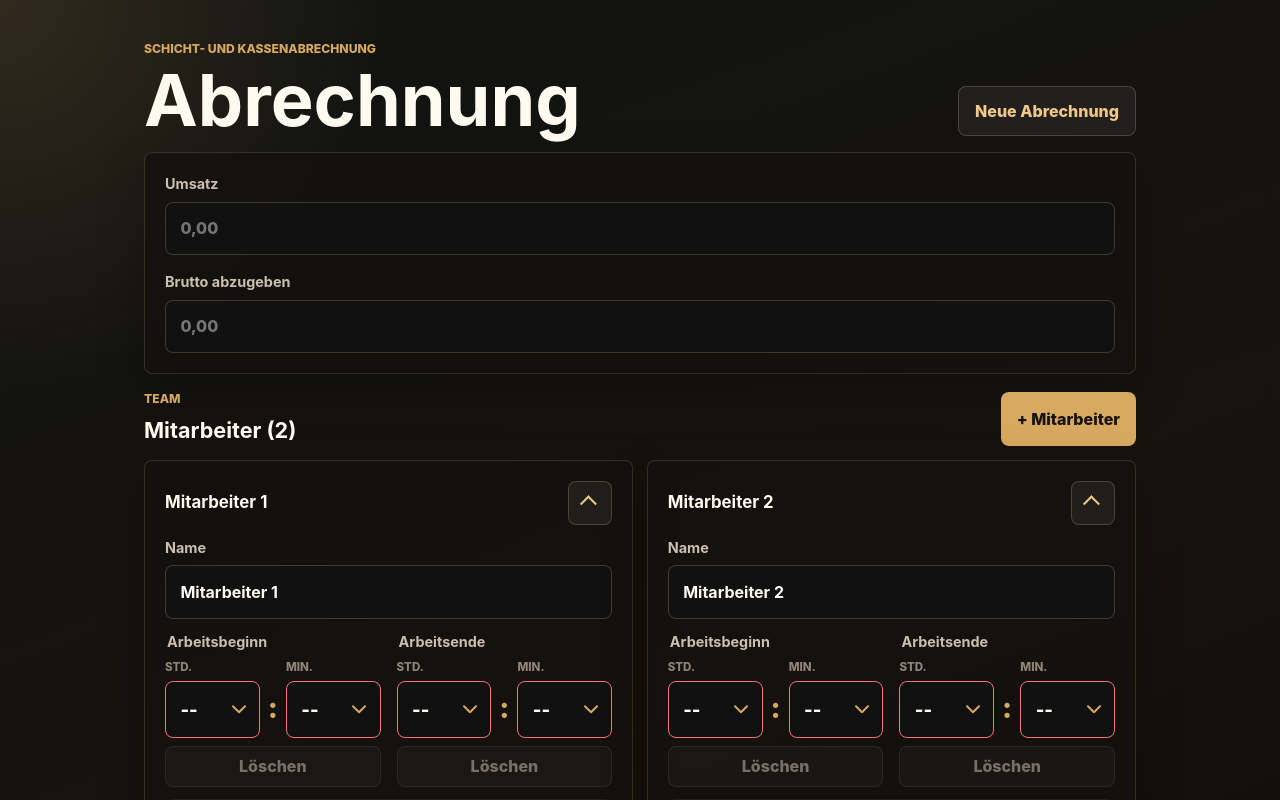
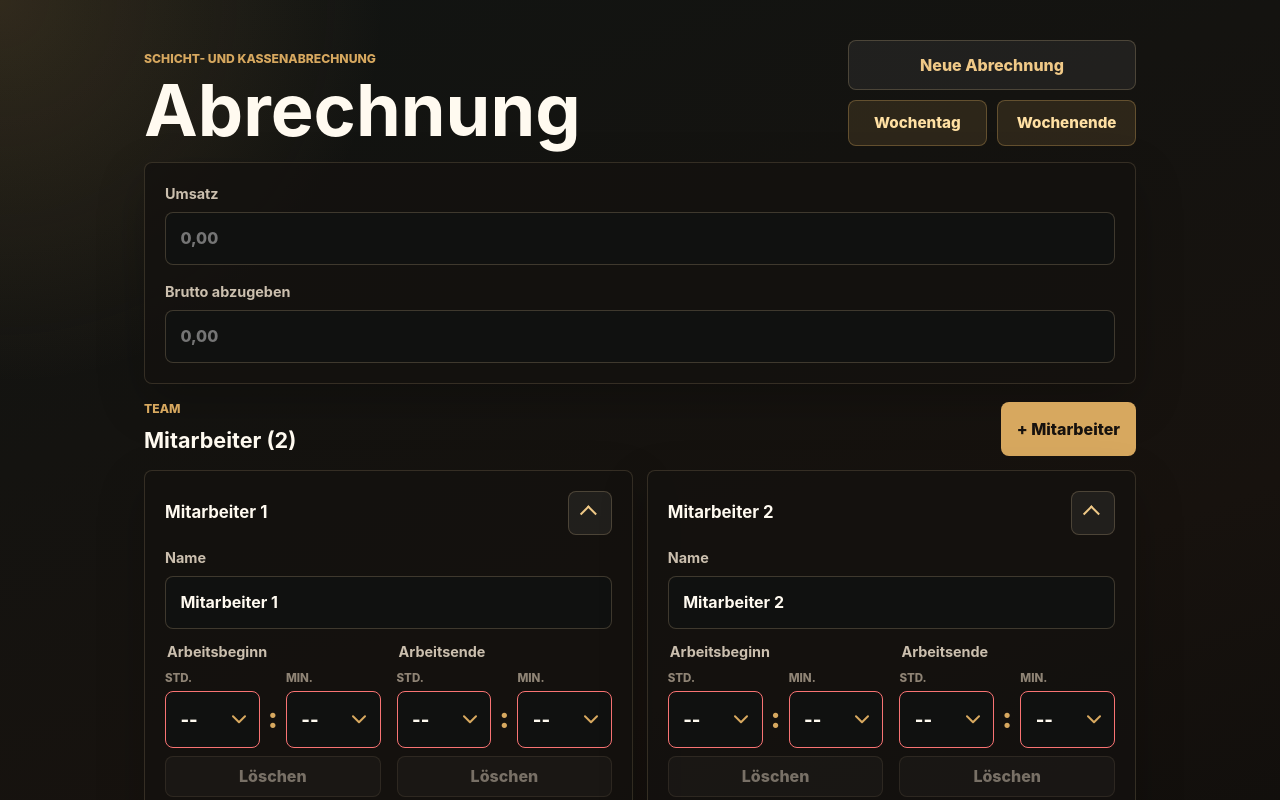
Before and after one commit to fabi-psk/Abrechnung, a React (Vite) app in the folder frontend/: page / in a window 1280 px wide. Shown: the top 800 px of the page. Built offline with nearby package versions, Linux system fonts and the light colour scheme.

Commit message:
Add shift presets

```diff
--- a/frontend/src/App.jsx
+++ b/frontend/src/App.jsx
@@ -18,12 +18,25 @@ const createEmployee = (index) => ({
 });
 
 const createInitialEmployees = () => [createEmployee(1), createEmployee(2)];
+const createEmployees = (count) =>
+  Array.from({ length: count }, (_, index) => createEmployee(index + 1));
+const createWeekdayEmployees = () => [
+  { ...createEmployee(1), startTime: "18:30" },
+  { ...createEmployee(2), startTime: "19:30" },
+];
+const createWeekendEmployees = () =>
+  ["18:30", "18:30", "19:30", "20:00", "20:30", "21:00"].map(
+    (startTime, index) => ({
+      ...createEmployee(index + 1),
+      startTime,
+    }),
+  );
 
 function App() {
   const [cashRevenue, setCashRevenue] = useState("");
   const [amountToSubmit, setAmountToSubmit] = useState("");
   const [employees, setEmployees] = useState(createInitialEmployees);
-  const [showResetFeedback, setShowResetFeedback] = useState(false);
+  const [feedbackMessage, setFeedbackMessage] = useState("");
 
   const settlement = useMemo(
     () => calculateSettlement({ cashRevenue, amountToSubmit, employees }),
@@ -62,20 +75,30 @@ function App() {
     setCashRevenue("");
     setAmountToSubmit("");
     setEmployees(createInitialEmployees());
-    setShowResetFeedback(true);
+    setFeedbackMessage("Neue Abrechnung gestartet");
+  };
+
+  const applyWeekdayPreset = () => {
+    setEmployees(createWeekdayEmployees());
+    setFeedbackMessage("Wochentag-Vorlage geladen");
+  };
+
+  const applyWeekendPreset = () => {
+    setEmployees(createWeekendEmployees());
+    setFeedbackMessage("Wochenende-Vorlage geladen");
   };
 
   useEffect(() => {
-    if (!showResetFeedback) {
+    if (!feedbackMessage) {
       return undefined;
     }
 
     const timeoutId = window.setTimeout(() => {
-      setShowResetFeedback(false);
+      setFeedbackMessage("");
     }, 2200);
 
     return () => window.clearTimeout(timeoutId);
-  }, [showResetFeedback]);
+  }, [feedbackMessage]);
 
   return (
     <main className="app-shell">
@@ -84,14 +107,24 @@ function App() {
           <p className="eyebrow">Schicht- und Kassenabrechnung</p>
           <h1>Abrechnung</h1>
         </div>
-        <button className="reset-button" type="button" onClick={resetSettlement}>
-          Neue Abrechnung
-        </button>
+        <div className="header-actions">
+          <button className="reset-button" type="button" onClick={resetSettlement}>
+            Neue Abrechnung
+          </button>
+          <div className="preset-buttons" aria-label="Abrechnungsvorlage">
+            <button type="button" onClick={applyWeekdayPreset}>
+              Wochentag
+            </button>
+            <button type="button" onClick={applyWeekendPreset}>
+              Wochenende
+            </button>
+          </div>
+        </div>
       </header>
 
-      {showResetFeedback ? (
+      {feedbackMessage ? (
         <div className="reset-feedback" role="status">
-          Neue Abrechnung gestartet
+          {feedbackMessage}
         </div>
       ) : null}
 
--- a/frontend/src/styles.css
+++ b/frontend/src/styles.css
@@ -196,6 +196,28 @@ input.invalid,
   font-size: 1rem;
   font-weight: 850;
   padding: 0.75rem 1rem;
+}
+
+.header-actions {
+  display: grid;
+  gap: 0.65rem;
+}
+
+.preset-buttons {
+  display: grid;
+  grid-template-columns: 1fr 1fr;
+  gap: 0.65rem;
+}
+
+.preset-buttons button {
+  min-height: 2.85rem;
+  border: 1px solid rgba(215, 168, 95, 0.32);
+  border-radius: 8px;
+  background: rgba(215, 168, 95, 0.13);
+  color: #ffe0a3;
+  font-size: 0.95rem;
+  font-weight: 850;
+  padding: 0.65rem 0.75rem;
 }
 
 .reset-feedback {
@@ -532,8 +554,12 @@ input.invalid,
     align-items: end;
   }
 
+  .header-actions {
+    min-width: 18rem;
+  }
+
   .reset-button {
-    width: auto;
+    width: 100%;
   }
 
   .section-heading {
```
